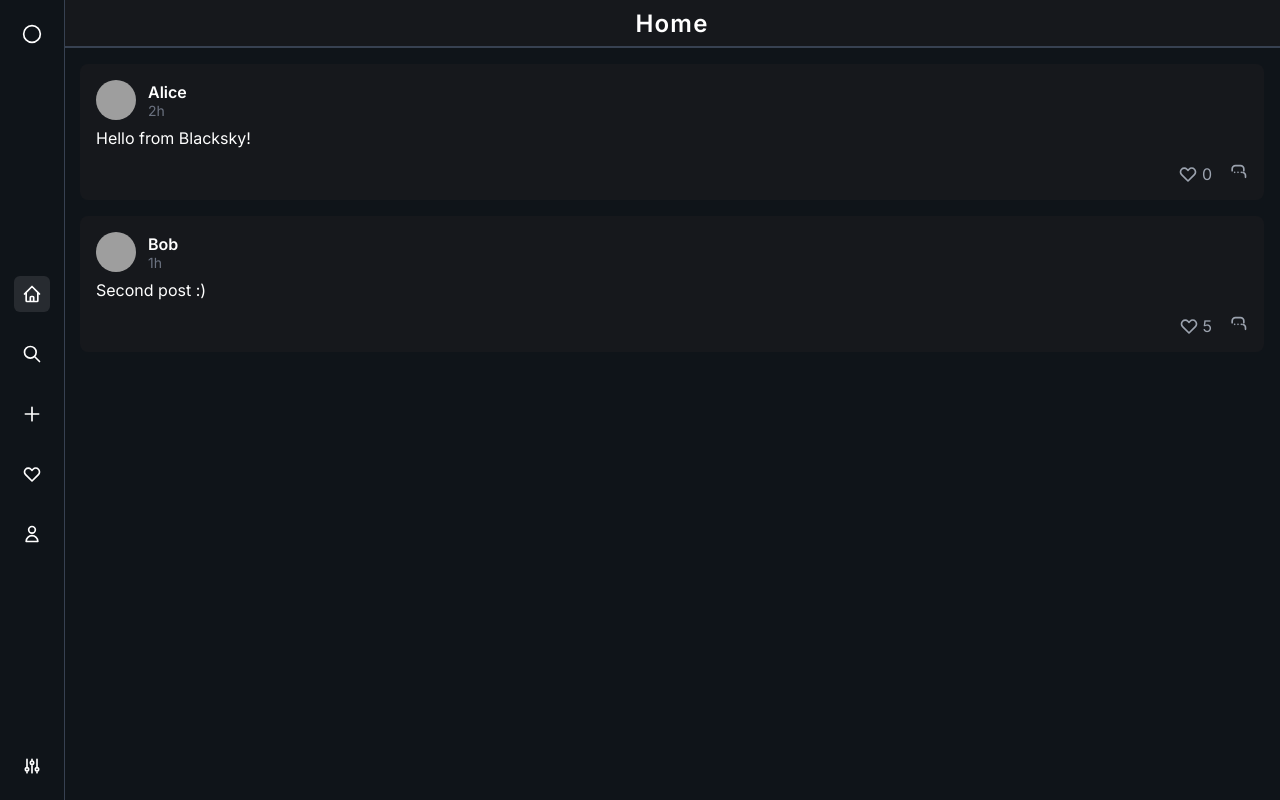
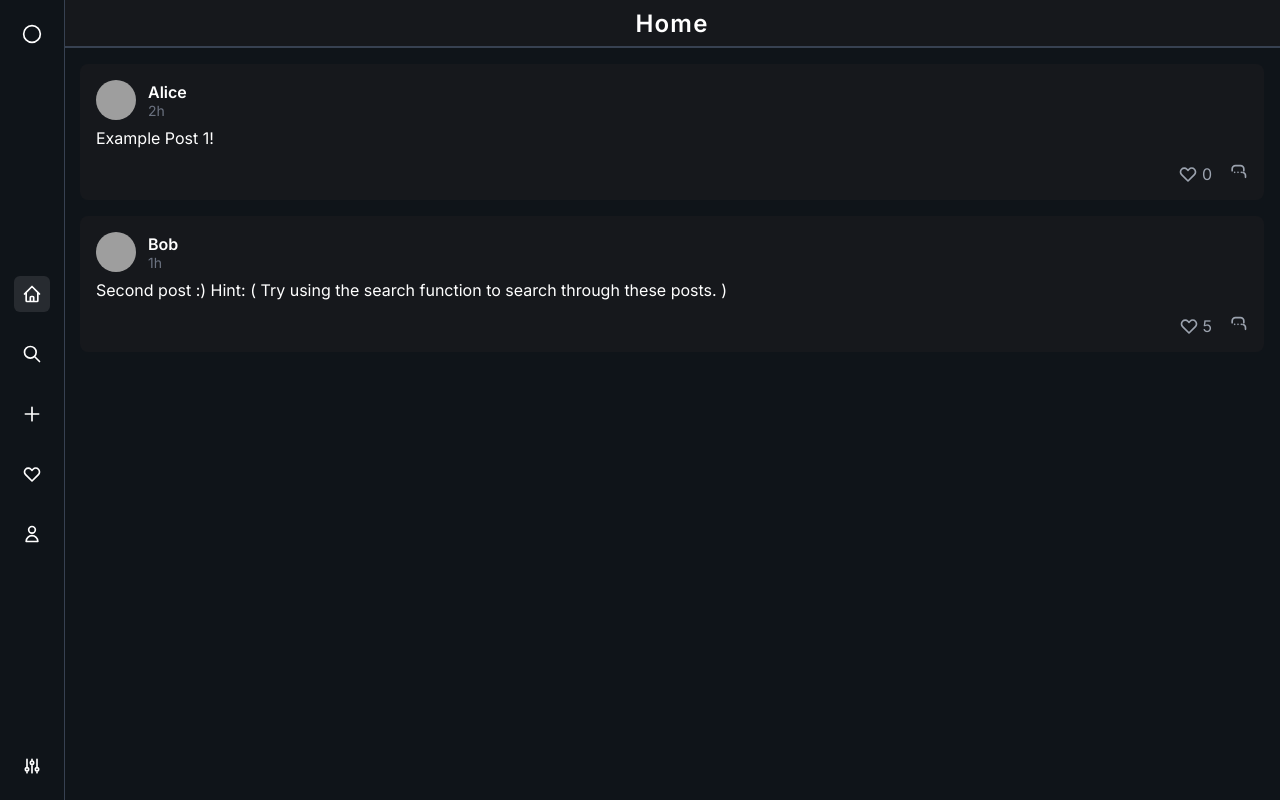
Before and after one commit to elijahrs-gh/blacksky, a plain HTML site: page index.html in a window 1280 px wide. Drawn offline with Linux system fonts and the light colour scheme; grey boxes are pictures that could not be loaded.

Commit message:
Update index.html

```diff
--- a/index.html
+++ b/index.html
@@ -494,14 +494,14 @@
                 id: 1,
                 author: "Alice",
                 avatarUrl: "https://i.pravatar.cc/150?u=Alice",
-                content: "Hello from Blacksky!",
+                content: "Example Post 1!",
                 timestamp: "2h"
             },
             {
                 id: 2,
                 author: "Bob",
                 avatarUrl: "https://i.pravatar.cc/150?u=Bob",
-                content: "Second post :)",
+                content: "Second post :) Hint: ( Try using the search function to search through these posts. )",
                 timestamp: "1h"
             }
         ];
```
